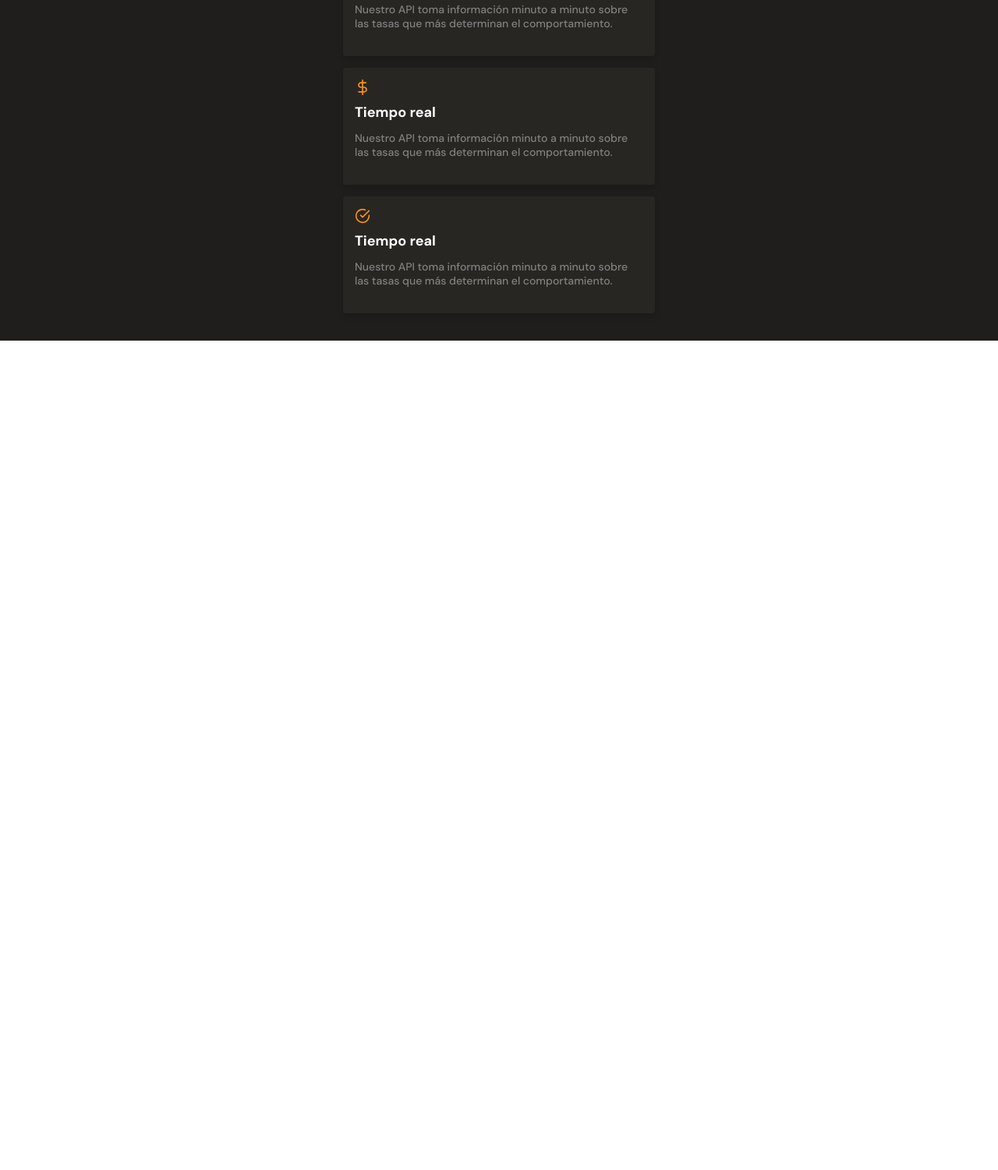
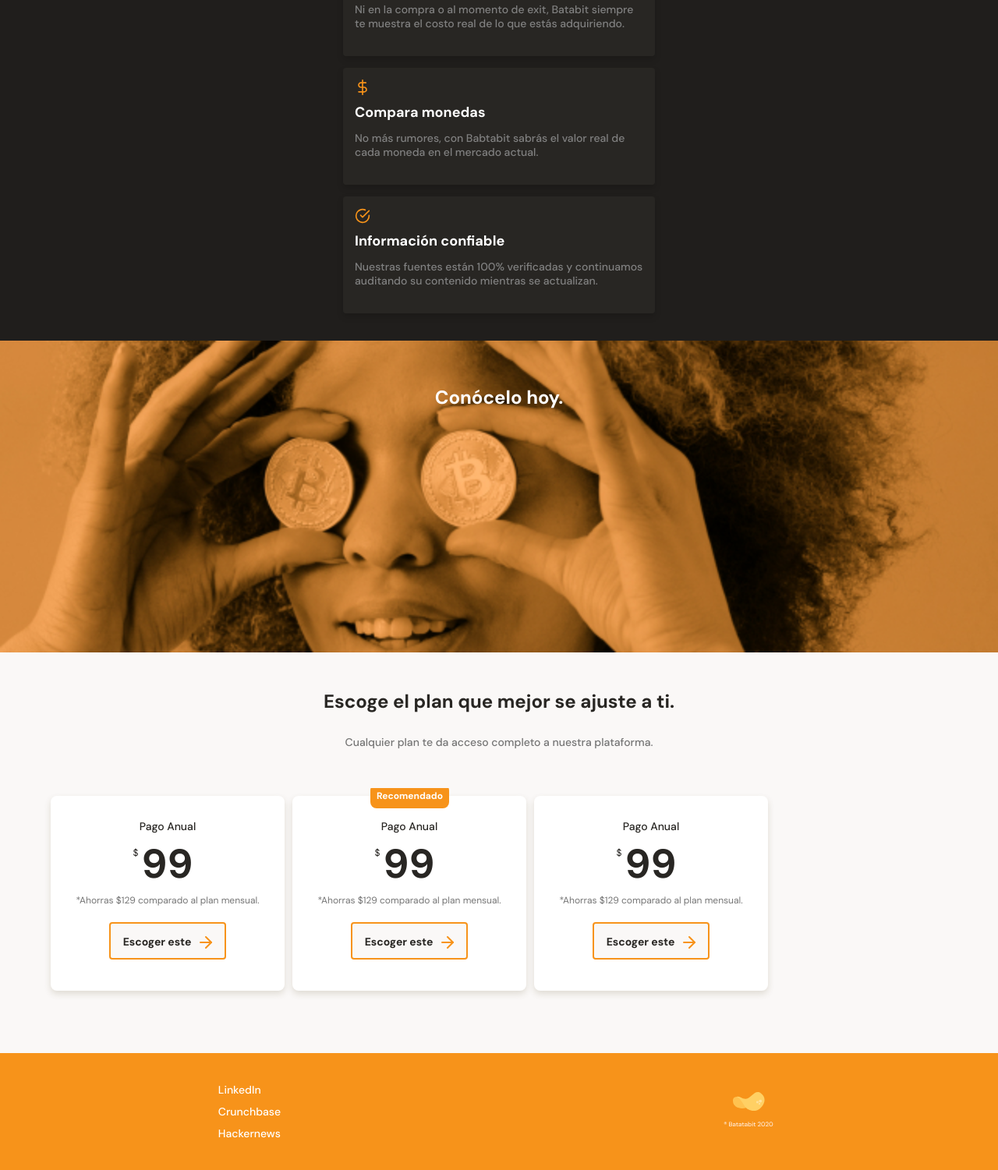
Before and after one commit to juancodeaudio/Datatabit, a plain HTML site: page index.html in a window 1280 px wide. Shown: the part 1473-2974 px from the top of the page at 78% size. Before the commit the page ends 1910 px from the top, so only its background shows below. Drawn offline with Linux system fonts and the light colour scheme.

Commit message:
Plans section finished

```diff
--- a/index.html
+++ b/index.html
@@ -16,7 +16,7 @@
         <div class="header--title-container">
             <h1>La próxima revolución en el intercambio de criptomonedas.</h1>
             <p>Batabit te ayuda a navegar entre los diferentes precios y tendencias.</p>
-            <a href="" class="header--button">Conoce Nuestros Planes <span></span></a>
+            <a href="#planes" class="header--button">Conoce Nuestros Planes <span></span></a>
         </div>
     </header>
     <main>
@@ -71,30 +71,69 @@
                 </article>
                 <article class="product-detail--card">
                     <span class="eye"></span>
-                    <h3 class="product-card--title">Tiempo real</h3>
-                    <p class="product-card--body">Nuestro API toma información minuto a minuto sobre las tasas que más determinan el comportamiento.</p>
+                    <h3 class="product-card--title">No hay tasas escondidas</h3>
+                    <p class="product-card--body">Ni en la compra o al momento de exit, Batabit siempre te muestra el costo real de lo que estás adquiriendo.</p>
                 </article>
                 <article class="product-detail--card">
                     <span class="dollar"></span>
-                    <h3 class="product-card--title">Tiempo real</h3>
-                    <p class="product-card--body">Nuestro API toma información minuto a minuto sobre las tasas que más determinan el comportamiento.</p>
+                    <h3 class="product-card--title">Compara monedas</h3>
+                    <p class="product-card--body">No más rumores, con Babtabit sabrás el valor real de cada moneda en el mercado actual.</p>
                 </article>
                 <article class="product-detail--card">
                     <span class="check"></span>
-                    <h3 class="product-card--title">Tiempo real</h3>
-                    <p class="product-card--body">Nuestro API toma información minuto a minuto sobre las tasas que más determinan el comportamiento.</p>
+                    <h3 class="product-card--title">Información confiable</h3>
+                    <p class="product-card--body">Nuestras fuentes están 100% verificadas y continuamos auditando su contenido mientras se actualizan.</p>
                 </article>
             </section>
         </section>
-        <section>
-
+        <section class="bitcoin-img-contaner">
+            <h2>Conócelo hoy.</h2>
         </section>
-        <section>
-
+        <section id="planes" class="main-plans-container">
+            <div class="plans--title">
+                <h2>Escoge el plan que mejor se ajuste a ti.</h2>
+                <p>Cualquier plan te da acceso completo a nuestra plataforma.</p>
+            </div>
+            <section class="plans-container--slider">
+                <article class="plans-container--card">
+                    <div class="plan-info-container">
+                        <h3 class="plan-card--title">Pago Anual</h3>
+                        <p class="plan-card--price"><span>$</span> 99</p>
+                        <p class="plan-card--saving">*Ahorras $129 comparado al plan mensual.</p>
+                        <button class="plan-card--call-to-action">Escoger este<span></span></button>
+                    </div>
+                </article>
+                <article class="plans-container--card">
+                    <p class="recommended">Recomendado</p>
+                    <div class="plan-info-container">
+                        <h3 class="plan-card--title">Pago Anual</h3>
+                        <p class="plan-card--price"><span>$</span> 99</p>
+                        <p class="plan-card--saving">*Ahorras $129 comparado al plan mensual.</p>
+                        <button class="plan-card--call-to-action">Escoger este<span></span></button>
+                    </div>
+                </article>
+                <article class="plans-container--card">
+                    <div class="plan-info-container">
+                        <h3 class="plan-card--title">Pago Anual</h3>
+                        <p class="plan-card--price"><span>$</span> 99</p>
+                        <p class="plan-card--saving">*Ahorras $129 comparado al plan mensual.</p>
+                        <button class="plan-card--call-to-action">Escoger este<span></span></button>
+                    </div>
+                </article>
+            </section>
         </section>
     </main>
     <footer>
-
+        <section class="left">
+            <ul>
+                <li><a href="#">LinkedIn</a></li>
+                <li><a href="#">Crunchbase</a></li>
+                <li><a href="#">Hackernews</a></li>
+            </ul>
+        </section>
+        <section class="right">
+            <img src="./assets/img/logo-footer.svg" alt="Logo de Batatabit 2020">
+        </section>
     </footer>
 </body>
 </html>
--- a/styles/styles.css
+++ b/styles/styles.css
@@ -371,3 +371,173 @@
     line-height: 1.8rem;
     color: #808080;
 }
+
+.bitcoin-img-contaner {
+    text-align: center;
+    width: 100%;
+    min-width: 320px;
+    height: 50vh;
+    background-image: url('../assets/img/bitcoinbaby2x.jpg');
+    background-position: center;
+    background-size: cover;
+    background-repeat: no-repeat;
+}
+
+.bitcoin-img-contaner h2 {
+    padding-top: 60px;
+    font-size: 2.4rem;
+    font-weight: bold;
+    line-height: 2.6rem;
+    color: var(--white);
+}
+
+.main-plans-container {
+    width: 100%;
+    min-width: 320px;
+    padding-bottom: 40px;
+    text-align: center;
+}
+
+.plans--title {
+    width: 90%;
+    min-width: 288px;
+    height: auto;
+    margin: 0 auto;
+    margin-bottom: 50px;
+}
+
+.plans--title h2 {
+    padding-top: 50px;
+    font-size: 2.4rem;
+    font-weight: bold;
+    line-height: 2.6rem;
+    color: var(--black);
+}
+
+.plans--title p {
+    padding-top: 30px;
+    font-size: 1.4rem;
+    font-weight: 500;
+    line-height: 1.8rem;
+    color: #757575;
+}
+
+.plans-container--slider {
+    display: flex;
+    height: 300px;
+    overflow-x: scroll;
+    overscroll-behavior-x: contain;
+    scroll-snap-type: x proximity;
+    padding: 0 60px;
+}
+
+.plans-container--card {
+    position: relative;
+    scroll-snap-align: center;
+    width: 60%;
+    min-width: 190px;
+    max-width: 300px;
+    height: 250px;
+    margin: 10px 5px 0;
+    padding: 0 15px;
+    background-color: var(--white);
+    border-radius: 8px;
+    box-shadow: 0px 4px 8px rgba(89, 73, 30, 0.16);;
+}
+
+.plans-container--card .recommended {
+    position: absolute;
+    width: 101px;
+    height: 31px;
+    top: -15px;
+    left: calc(50% - 50px);
+    background-color: var(--bitcoin-orange);
+    border-radius: 8px;
+    color: var(--white);
+    font-size: 1.2rem;
+    padding: 7px;
+    font-weight: bold;
+}
+
+.plan-card--title {
+    padding-top: 30px;
+    font-size: 1.4rem;
+    font-weight: 500;
+    line-height: 1.8rem;
+    color: var(--black);
+}
+
+.plan-card--price {
+    padding: 5px 0;
+    font-size: 5.2rem;
+    font-weight: bold;
+    color: var(--black);
+    position: relative;
+    left: -10px;
+}
+
+.plan-card--price span {
+    font-size: 1.2rem;
+    font-weight: 300;
+    position: relative;
+    top: -28px;
+    left: 8px;
+}
+
+.plan-card--saving {
+    font-size: 1.2rem;
+    color: #757575;
+}
+
+.plan-card--call-to-action {
+    margin-top: 20px;
+    width: 150px;
+    height: 48px;
+    background-color: #FAF8F7;
+    border: solid var(--bitcoin-orange) 2px;
+    border-radius: 4px;
+    font-family: "DM Sans", sans-serif;
+    font-size: 1.4rem;
+    font-weight: bold;
+    line-height: 1.8rem;
+    color: var(--black);
+}
+
+.plan-card--call-to-action span {
+    display: inline-block;
+    margin-left: 7px;
+    width: 20px;
+    height: 20px;
+    background-image: url('../assets/icons/orange-right-arrow.svg');
+    vertical-align: text-bottom;
+}
+
+footer {
+    display: flex;
+    width: 100%;
+    height: 150px;
+    background-color: var(--bitcoin-orange);
+}
+
+footer section {
+    width: 50%;
+    display: flex;
+    justify-content: center;
+    align-items: center;
+}
+
+footer .left ul {
+    font-size: 1.4rem;
+    font-weight: 500;
+    line-height: 1.8rem;
+    list-style: none;
+}
+
+.left li {
+    margin: 10px 0;
+}
+
+.left a {
+    text-decoration: none;
+    color: var(--white);
+}
```
